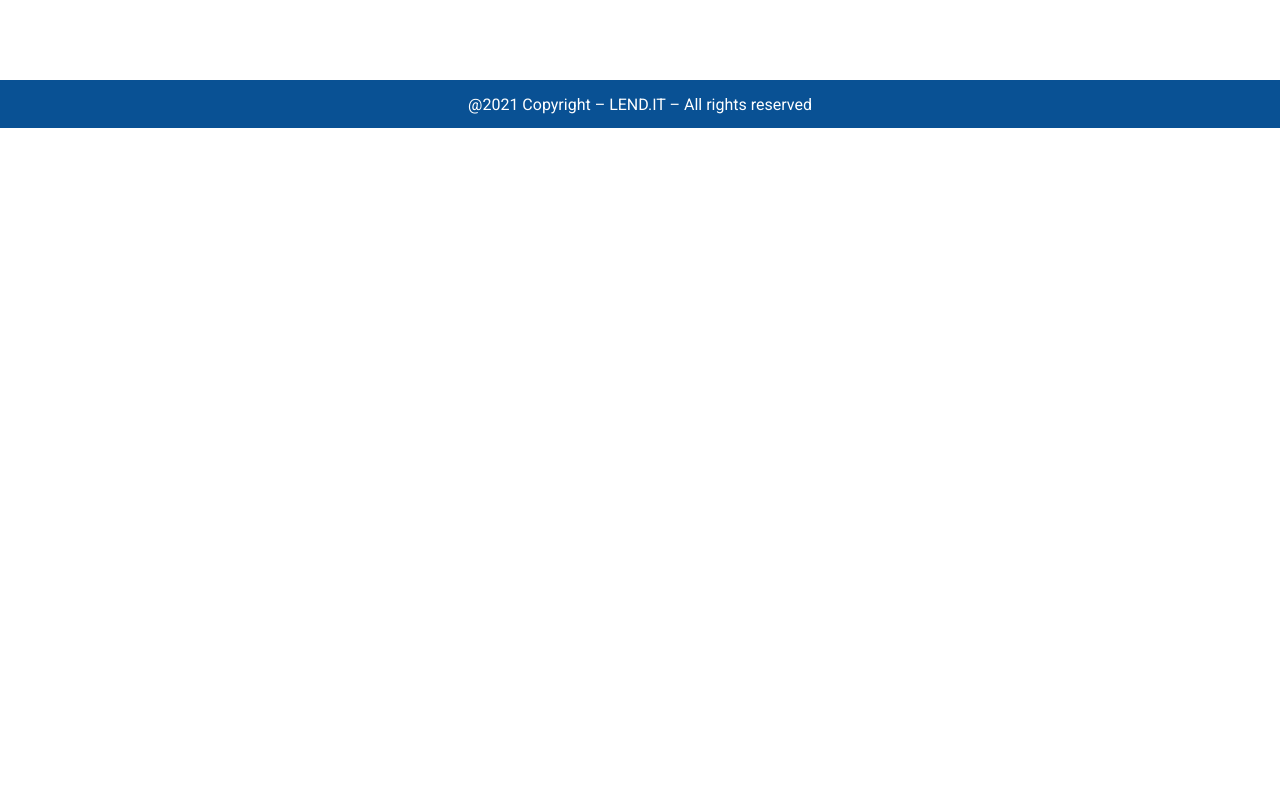
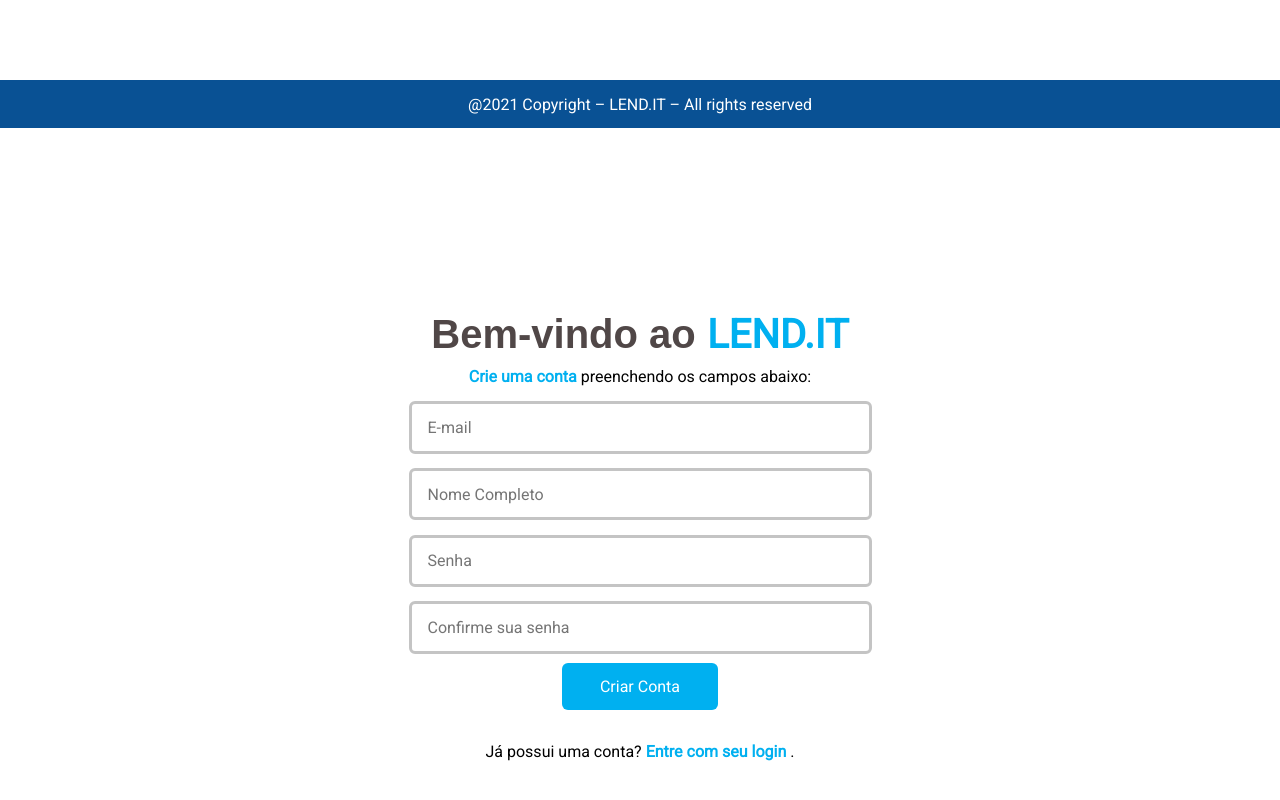
Before and after one commit to luisgomes01/lend-it-front-end, a React (Create React App) app: page / in a window 1280 px wide. Shown: the part 672-1472 px from the top of the page. Before the commit the page ends 800 px from the top, so only its background shows below. Built offline with nearby package versions, Linux system fonts and the light colour scheme; a web font is replaced by a local one.

Commit message:
Calling RegisterPage

```diff
--- a/src/App.js
+++ b/src/App.js
@@ -2,6 +2,7 @@ import Menu from './components/Menu/Menu';
 import Footer from './components/Footer/Footer';
 import WelcomePage from '../src/pages/Welcome/WelcomePage';
 import LoginPage from './pages/Login/LoginPage';
+import RegisterPage from './pages/Register/RegisterPage';
 // import {useState, useEffect} from 'react'
 import "./global.css"
 function App() {
@@ -9,8 +10,9 @@ function App() {
   return (
     <div className="App">
       <Menu />
+      {/* <WelcomePage /> */}
       <LoginPage />
-      {/* <WelcomePage /> */}
+      <RegisterPage />
       <Footer />
     </div>
   );
```
